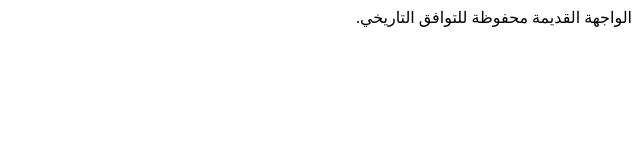
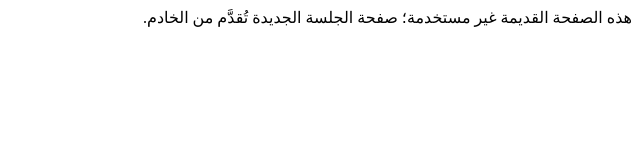
Before and after one commit to zydan25/botwhatsapp, a website: page public/session.html in a window 1280 px wide. Shown: the whole page, without its empty margins (640-1280 px from the left). Drawn offline with Linux system fonts and the light colour scheme.

Commit message:
cleanup: replace legacy session with compatibility shell

```diff
--- a/public/session.html
+++ b/public/session.html
@@ -1 +1 @@
-<!doctype html><html lang="ar" dir="rtl"><head><meta charset="utf-8"><meta name="viewport" content="width=device-width,initial-scale=1"><title>WhatsApp Pro</title></head><body><div id="legacy-page">الواجهة القديمة محفوظة للتوافق التاريخي.</div></body></html>
+<!doctype html><html lang="ar" dir="rtl"><head><meta charset="utf-8"><meta name="viewport" content="width=device-width,initial-scale=1"><title>WhatsApp Pro</title></head><body><div id="legacy-page">هذه الصفحة القديمة غير مستخدمة؛ صفحة الجلسة الجديدة تُقدَّم من الخادم.</div></body></html>
```
